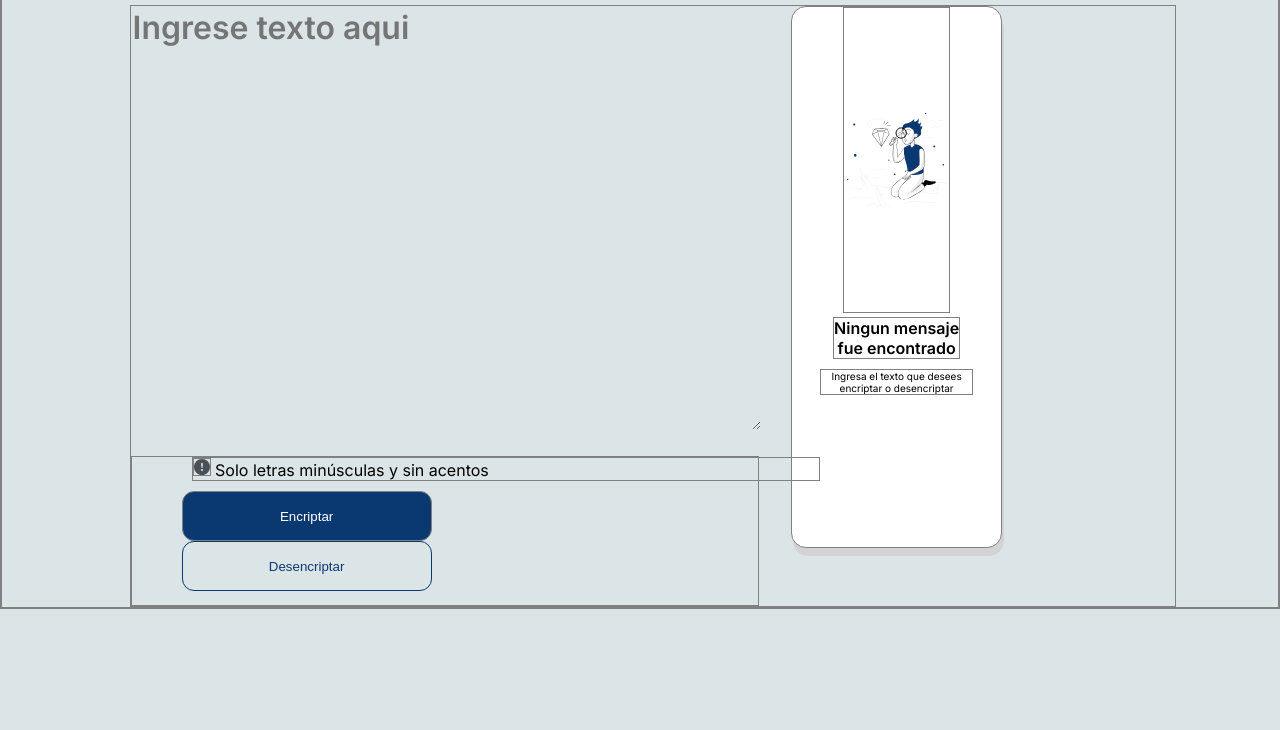
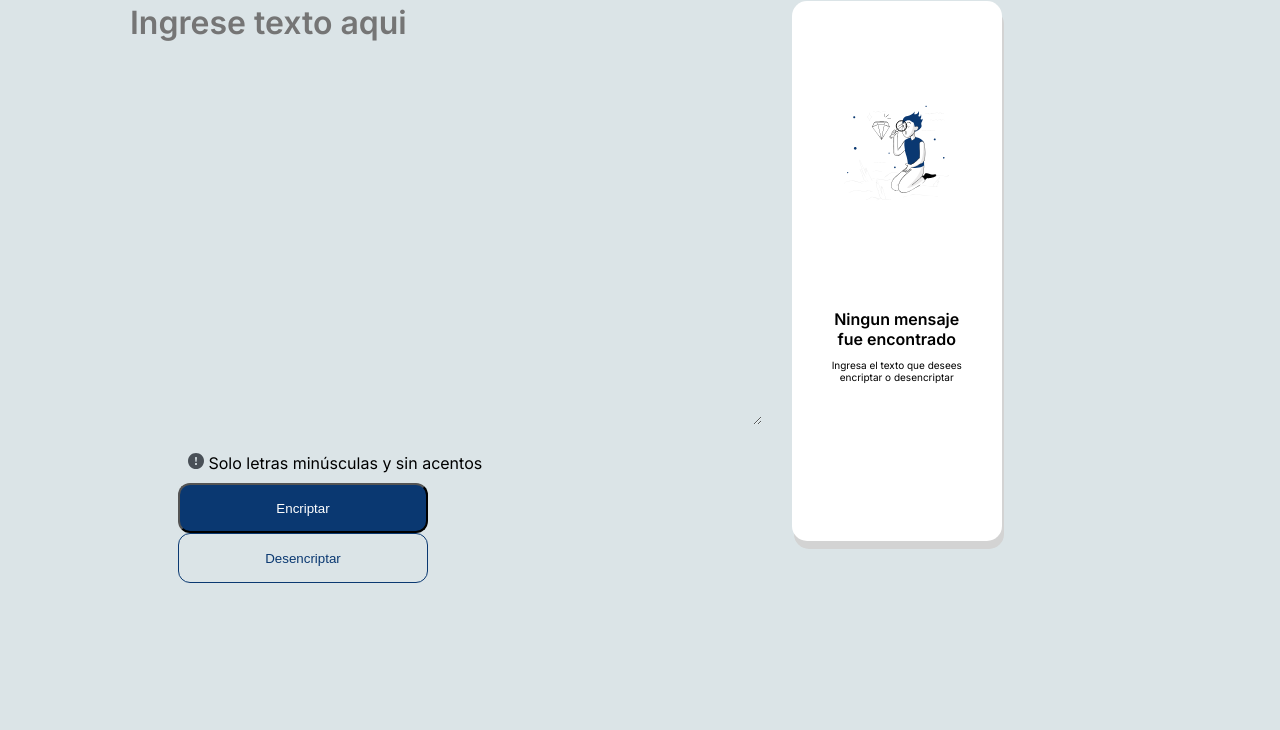
Before and after one commit to finosiles/encoder, a plain HTML site: page index.html in a window 1280 px wide. Shown: the part 70-800 px from the top of the page. Drawn offline with Linux system fonts and the light colour scheme.

Commit message:
Update style.css

```diff
--- a/style.css
+++ b/style.css
@@ -3,7 +3,7 @@
 
 * {
     margin:0;
-     border: solid 1px grey;
+     /*border: solid 1px grey;*/
 
 }
 body{
```
